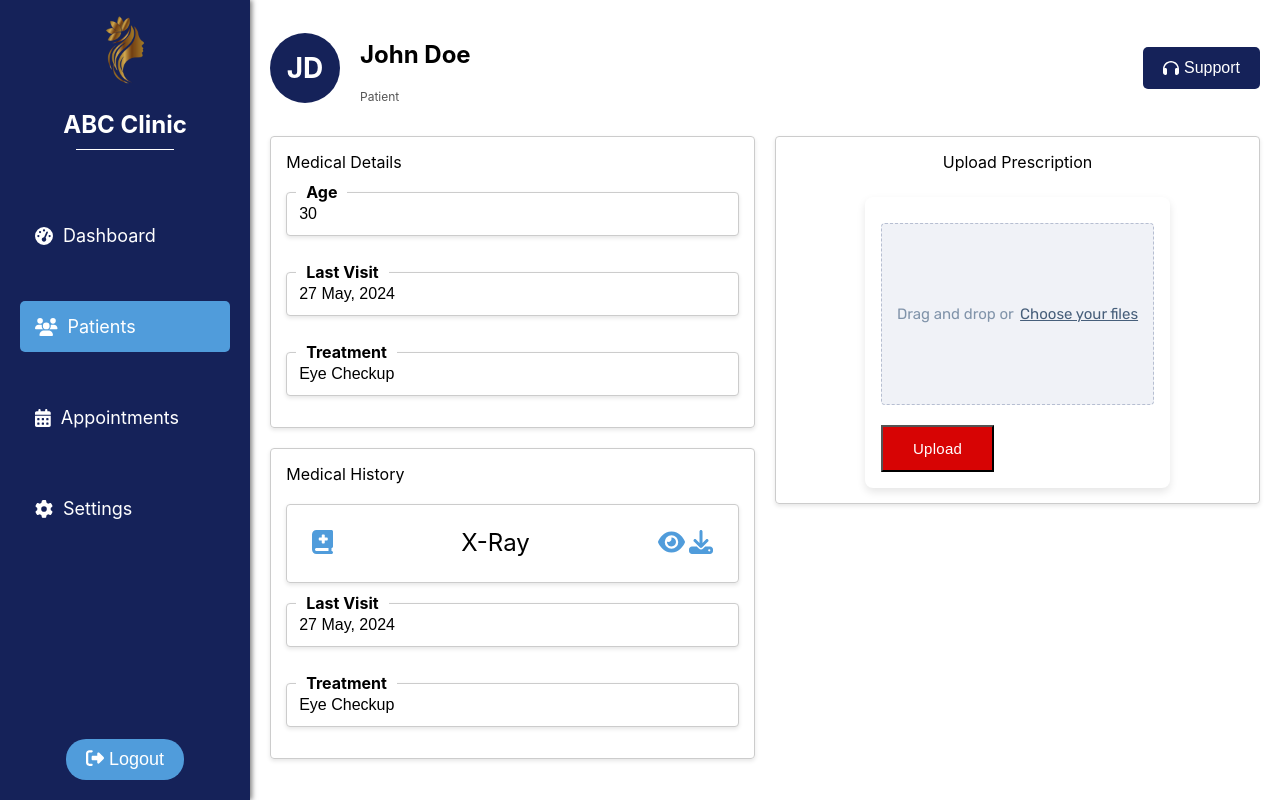
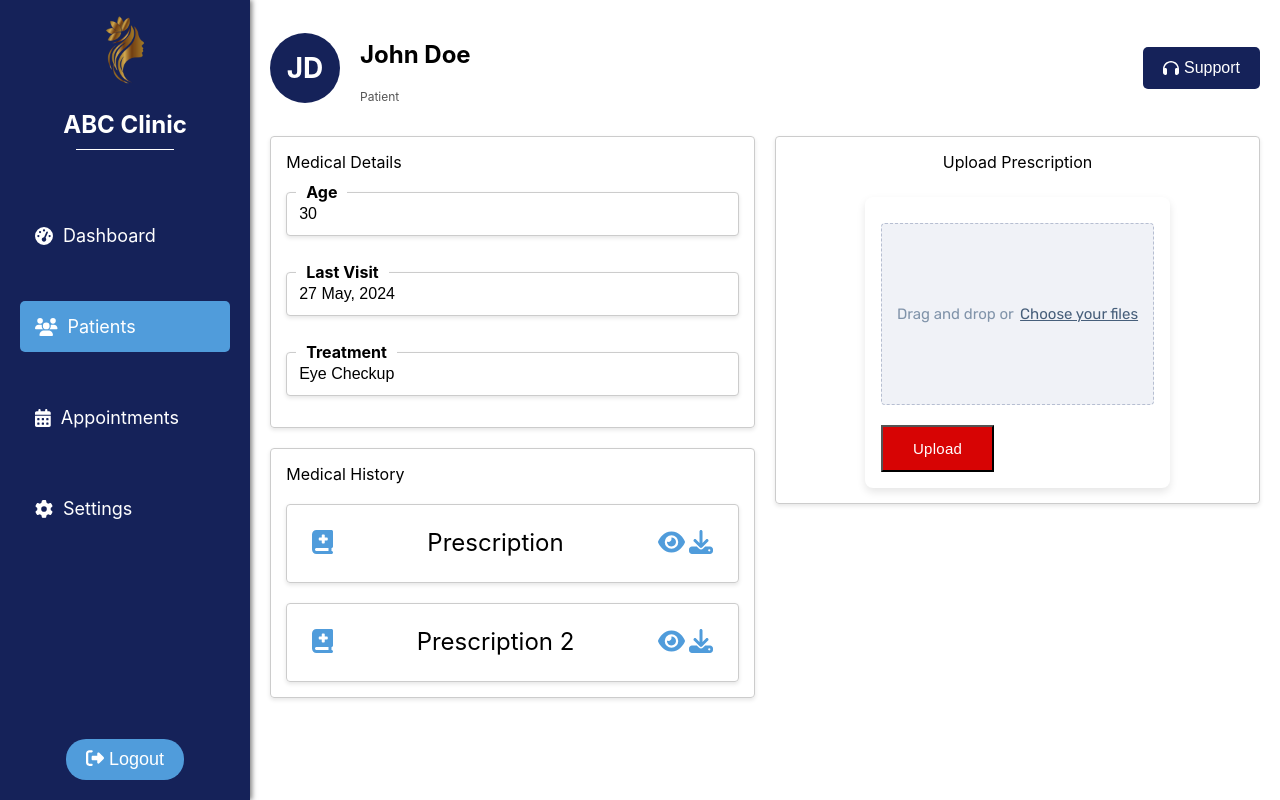
Before and after one commit to aparaedge/HEALTH-APP, a React (Create React App) app: page /patients/patient1 in a window 1280 px wide. Built offline with nearby package versions, Linux system fonts and the light colour scheme.

Commit message:
added patient json

```diff
--- a/src/components/PatientDetails.css
+++ b/src/components/PatientDetails.css
@@ -213,6 +213,14 @@
     padding: 2px;
 }
 
+.image-viewer {
+  margin: 0;
+  position: absolute;
+  top: 50%;
+  left: 50%;
+  -ms-transform: translate(-50%, -50%);
+  transform: translate(-50%, -50%);
+}
 
 @media (max-width: 768px) {
     .patientDetails-container {
--- a/src/components/PatientDetails.js
+++ b/src/components/PatientDetails.js
@@ -11,6 +11,7 @@ import './PatientDetails.css';
 const PatientDetails = () => {
   const { id } = useParams();
   const [patient, setPatient] = useState(null);
+  const [files, setFiles] = useState([]);
 
   useEffect(() => {
     // Simulate fetching patient data from patientsData based on id
@@ -27,10 +28,62 @@ const PatientDetails = () => {
     return <p>Loading...</p>; // You can replace with a proper loading component
   }
 
-  const handleShow = () => {
+  const handleShow = (fileData) => {
     console.log("her")
-    let fileData = patient.files["data"]
-    window.open(fileData, URL(fileData));
+    console.log(fileData)
+    window.open(fileData, '_blank');
+  };
+
+  const handleFileChange = (files) => {
+    console.log(files);
+    setFiles(files)
+  }
+
+  const handleFileUploadSubmit = async (selectedFiles) => {
+    const file = selectedFiles[0];
+    console.log(file)
+    if (file && patient) {
+      const reader = new FileReader();
+      reader.onload = (upload) => {
+        const newFile = {
+          data: upload.target.result,
+          date: new Date().toISOString().split('T')[0], // Get today's date in format YYYY-MM-DD
+          uploadedBy: 'doctor',
+          fileName: "prescription 3"
+        };
+
+        const updatedFiles = [...patient.files, newFile];
+        const updatedPatient = { ...patient, files: updatedFiles };
+
+        const patientIndex = patientsData.findIndex((p) => p.patientId === patient.patientId);
+        patientsData[patientIndex] = updatedPatient;
+
+        // Update localStorage
+        localStorage.setItem('patientsData', JSON.stringify(patientsData));
+        setPatient(updatedPatient);
+        // setFileUploadError('');
+      };
+      reader.readAsDataURL(file);
+    } else {
+      console.error('Please select a file and patient first.');
+    }
+  }
+
+
+  const handleDownload = (fileData) => {
+    fetch(fileData, {
+        mode : 'no-cors',
+      })
+        .then(response => response.blob())
+        .then(blob => {
+        let blobUrl = window.URL.createObjectURL(blob);
+        let a = document.createElement('a');
+        a.download = fileData.replace(/^.*[\\\/]/, '');
+        a.href = blobUrl;
+        document.body.appendChild(a);
+        a.click();
+        a.remove();
+      })
   };
 
   // Function to get initials from patient's name
@@ -82,32 +135,24 @@ const PatientDetails = () => {
 
             <div className='medical-details-history-record'>
                 <label className="record-name">Medical History</label>
-                <div className="upload-file-container">
-                    <FontAwesomeIcon className='icon-book' icon={faBookMedical} />
-                    <label> X-Ray</label>
-                    <div className='history-action'>
-                        <FontAwesomeIcon className='icon-book' icon={faEye} onClick={() => handleShow()}/>
-                        <FontAwesomeIcon className='icon-book' icon={faDownload} />
-                    </div>
-                </div>
-                <div className="text-field-container">
-                    <label className="text-field-label">Last Visit</label>
-                    <input type="text" value={patient.lastVisit}
-                    readOnly className="text-field-input" />
-                </div>
-
-                <div className="text-field-container">
-                    <label className="text-field-label">Treatment</label>
-                    <input type="text" value="Eye Checkup"
-                    readOnly className="text-field-input" />
-                </div>
+                {patient.files.map((file, index) => (
+                    <div className="upload-file-container">
+                       <FontAwesomeIcon className='icon-book' icon={faBookMedical} />
+                       <span> {file["fileName"]}</span>
+                       {/* <label> {patient.files[{index}]["fileName"]}</label> */}
+                       <div className='history-action'>
+                           <FontAwesomeIcon className='icon-book' icon={faEye} onClick={() => handleShow(file["data"])}/>
+                           <FontAwesomeIcon className='icon-book' icon={faDownload} onClick={() => handleDownload(file["data"])} />
+                       </div>
+                   </div>
+                ))}
             </div>
         </div>
 
         <div className="box-record">
             <div className='medical-upload-box-record'>
                 <label className="record-name">Upload Prescription</label>
-                <FileUploadComponent></FileUploadComponent>
+                <FileUploadComponent onFileUploadSubmit={handleFileUploadSubmit} onFileChange={handleFileChange}></FileUploadComponent>
             </div>
         </div>
        </div>
--- a/src/components/SideNavbar.js
+++ b/src/components/SideNavbar.js
@@ -35,7 +35,7 @@ const SideNavbar = () => {
               </NavLink>
             </li>
             <li>
-              <NavLink to="/patients" activeClassName="active">
+              <NavLink to="/patients/patient1" activeClassName="active">
                 <FontAwesomeIcon icon={faUsers} />
                 <span className="menu-text">Patients</span>
               </NavLink>
--- a/src/data/patients.json
+++ b/src/data/patients.json
@@ -8,14 +8,16 @@
       "lastVisit": "27 May, 2024",
       "files": [
         {
-          "data": "https://via.placeholder.com/150/0000FF/808080?text=File1",
+          "data": "https://drive.google.com/file/d/1SSfHpslmZohrYgqqLOhXFu8yewQm7SBm/view?usp=sharing",
           "date": "2024-06-06",
-          "file.uploadedBy": "doctor"
+          "file.uploadedBy": "doctor",
+          "fileName": "Prescription"
         },
         {
-          "data": "https://via.placeholder.com/150/FF0000/FFFFFF?text=File2",
+          "data": "https://drive.google.com/file/d/1SSfHpslmZohrYgqqLOhXFu8yewQm7SBm/view?usp=sharing",
           "date": "2024-06-07",
-          "file.uploadedBy": "patient"
+          "file.uploadedBy": "patient",
+          "fileName": "Prescription 2"
         }
       ],
       "appointments": {
@@ -35,12 +37,15 @@
         {
           "data": "https://via.placeholder.com/150/00FF00/000000?text=File1",
           "date": "2024-06-06",
-          "file.uploadedBy": "patient"
+          "file.uploadedBy": "patient",
+          "fileName": "Prescription"
+
         },
         {
           "data": "https://via.placeholder.com/150/FFFF00/000000?text=File2",
           "date": "2024-06-07",
-          "file.uploadedBy": "patient"
+          "file.uploadedBy": "patient",
+          "fileName": "Prescription 2"
         }
       ],
       "appointments": {
```
